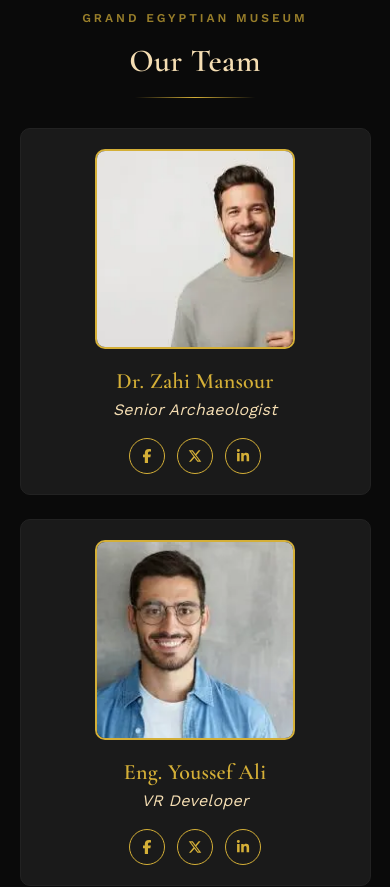
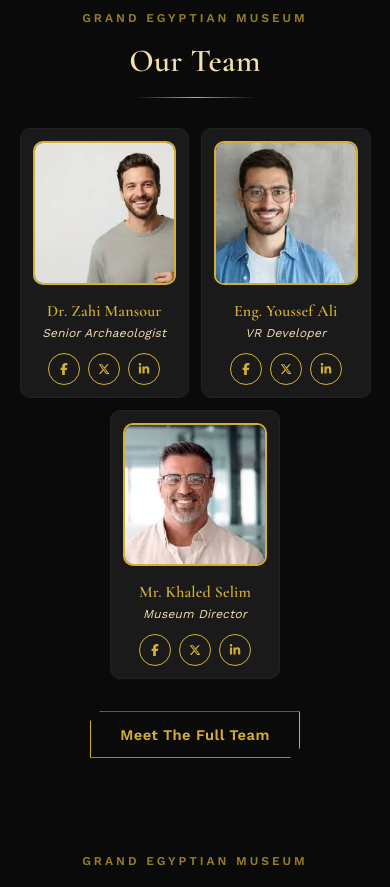
Before and after one commit to YSabbahy/Tomb, a React (Vite) app: page /#/ in a window 390 px wide. Shown: the part 6580-7467 px from the top of the page. Built offline with nearby package versions, Linux system fonts and the light colour scheme.

Commit message:
Update Team.jsx

```diff
--- a/src/components/Team.jsx
+++ b/src/components/Team.jsx
@@ -16,11 +16,11 @@ export default function Team() {
     <div>
       <SectionTitle title="Our Team" tight />
 
-      <div className="mx-auto grid w-[90%] max-w-[1200px] grid-cols-1 gap-6 sm:grid-cols-2 lg:grid-cols-3">
+      <div className="card-grid mx-auto w-[90%] max-w-[1200px]">
         {preview.map((member) => (
           <div
             key={member.name}
-            className="group overflow-hidden rounded-[10px] border border-[#222] bg-panel p-5 text-center transition duration-500 hover:-translate-y-1 hover:border-gold hover:shadow-[0_18px_40px_-20px_rgba(212,175,55,0.45)]"
+            className="group overflow-hidden rounded-[10px] border border-[#222] bg-panel p-3 text-center transition sm:p-5 duration-500 hover:-translate-y-1 hover:border-gold hover:shadow-[0_18px_40px_-20px_rgba(212,175,55,0.45)]"
           >
             <img
               src={member.img}
@@ -31,12 +31,12 @@ export default function Team() {
               decoding="async"
               className="mx-auto mb-4 aspect-square w-full max-w-[200px] rounded-[10px] border-2 border-gold object-cover"
             />
-            <h2 className="mt-4 text-[22px] text-gold">{member.name}</h2>
-            <p className="text-base italic tracking-widest text-wheat">
+            <h2 className="mt-3 text-base leading-tight text-gold sm:mt-4 sm:text-[22px]">{member.name}</h2>
+            <p className="mt-1 text-xs italic tracking-wide text-wheat sm:mt-0 sm:text-base sm:tracking-widest">
               {member.role}
             </p>
 
-            <div className="mt-4 flex items-center justify-center gap-3">
+            <div className="mt-3 flex items-center justify-center gap-2 sm:mt-4 sm:gap-3">
               {socialLinks.map((s) => (
                 <a
                   key={s.icon}
@@ -44,7 +44,7 @@ export default function Team() {
                   target="_blank"
                   rel="noreferrer"
                   aria-label={`${member.name} on ${s.label}`}
-                  className="flex h-9 w-9 items-center justify-center rounded-full border border-gold text-sm text-gold no-underline transition duration-300 hover:-translate-y-0.5 hover:bg-gold hover:text-black"
+                  className="flex h-8 w-8 items-center justify-center rounded-full border border-gold text-xs text-gold sm:h-9 sm:w-9 sm:text-sm no-underline transition duration-300 hover:-translate-y-0.5 hover:bg-gold hover:text-black"
                 >
                   <Icon name={s.icon} />
                 </a>
```
